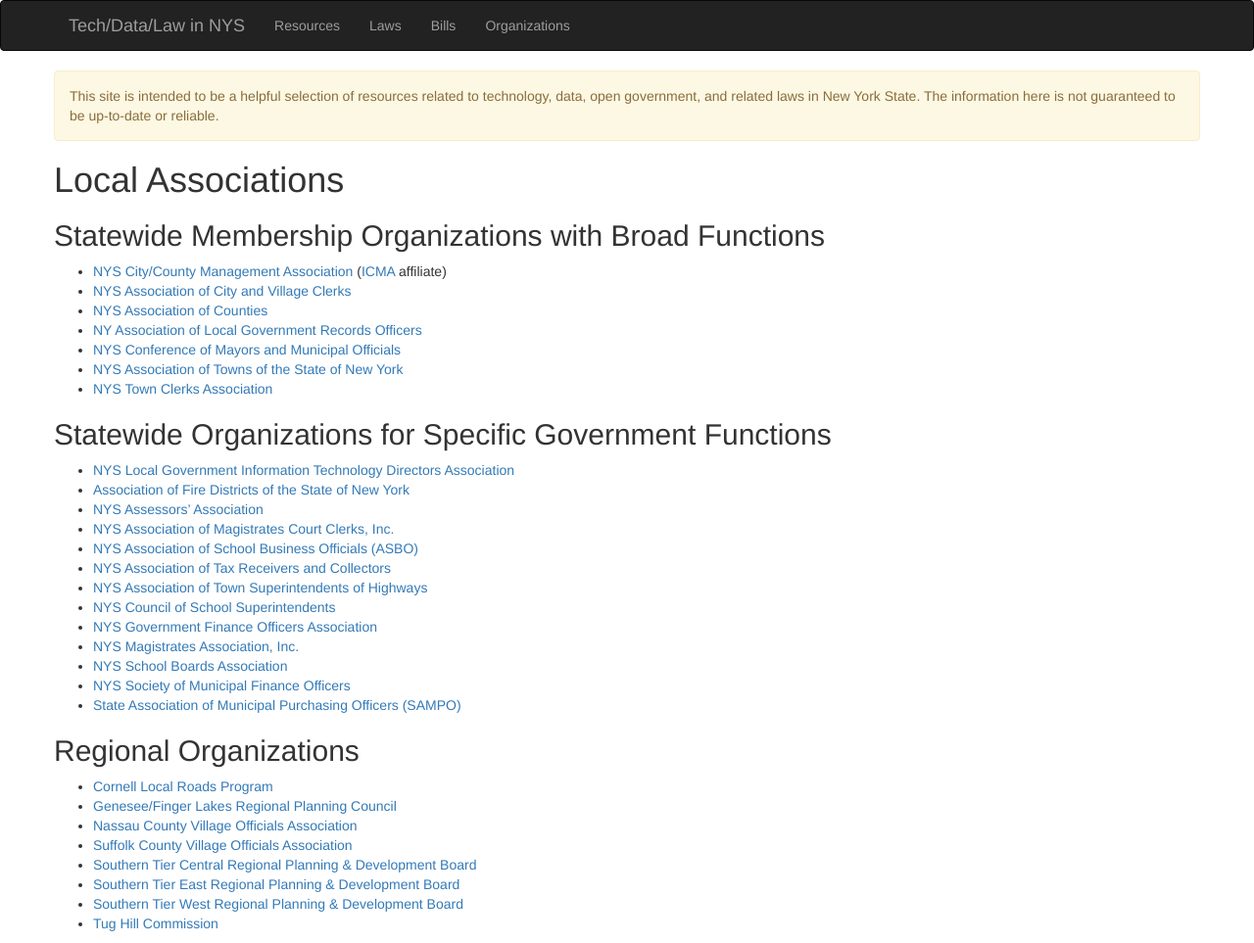
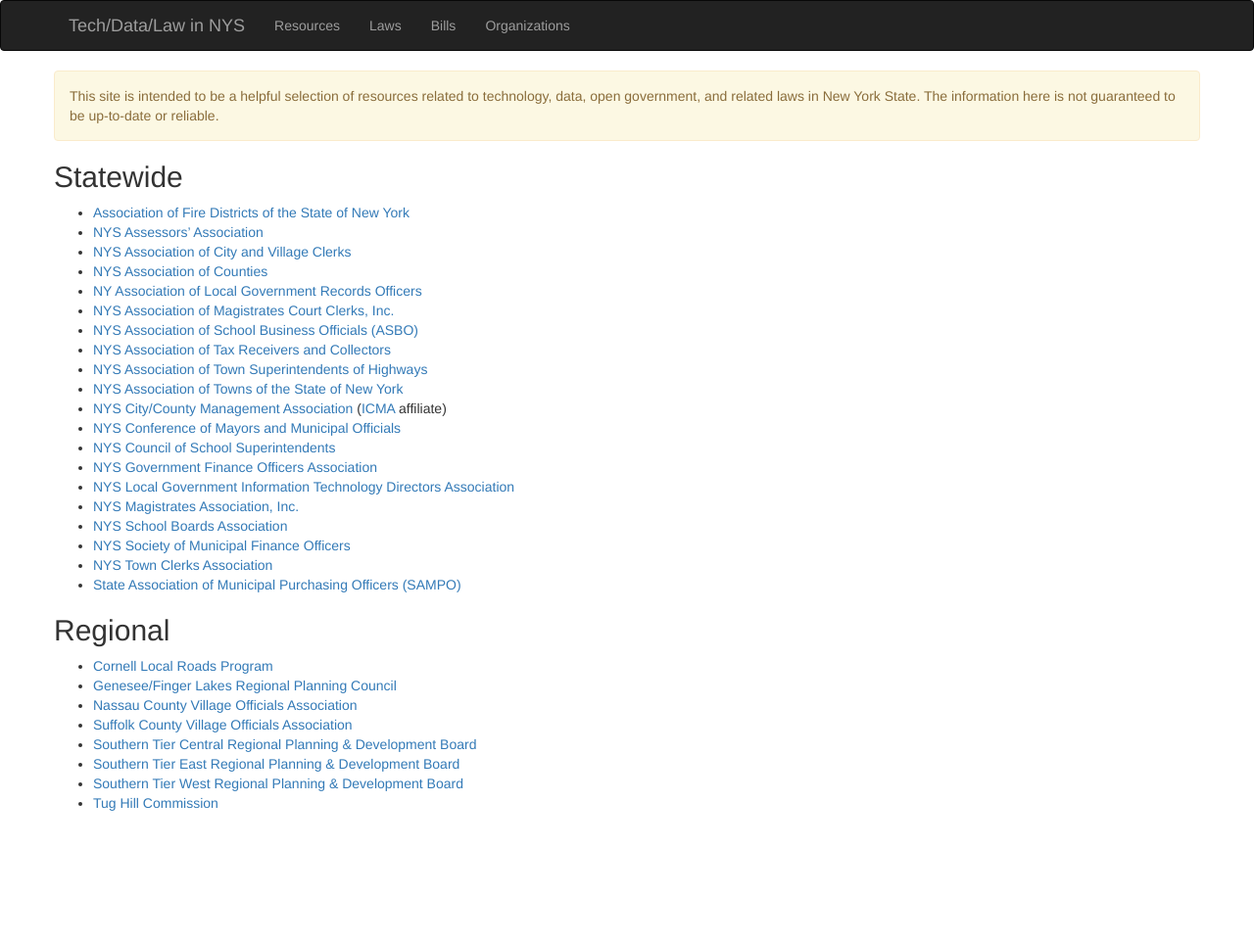
Before and after one commit to technickle/open-data-resources, a Jekyll site: the page built from organizations/index.md, in a window 1280 px wide. Shown: the whole page at 98% size. Built offline with Jekyll 4.4.1, drawn with Linux system fonts in a browser that asks for light colours; nearby versions of some CDN libraries; after the commit the page ends 900 px from its top, so only the background shows below that.

Commit message:
Update index.md

```diff
--- a/organizations/index.md
+++ b/organizations/index.md
@@ -2,35 +2,30 @@
 layout: default
 ---
 
-# Local Associations
+## Statewide
 
-## Statewide Membership Organizations with Broad Functions
-
-* [NYS City/County Management Association](http://www.nyscma.govoffice.com/) ([ICMA](http://icma.org/) affiliate)
+* [Association of Fire Districts of the State of New York](http://www.firedistnys.com/)
+* [NYS Assessors' Association](http://www.nyassessor.com/)
 * [NYS Association of City and Village Clerks](http://www.nysclerks.com/)
 * [NYS Association of Counties](http://www.nysac.org/)
 * [NY Association of Local Government Records Officers](http://www.nyalgro.org/)
-* [NYS Conference of Mayors and Municipal Officials](http://www.nycom.org/)
-* [NYS Association of Towns of the State of New York](http://www.nytowns.org/)
-* [NYS Town Clerks Association](http://www.nystca.com/)
-
-## Statewide Organizations for Specific Government Functions
-
-* [NYS Local Government Information Technology Directors Association](http://www.nyslgitda.org/)
-* [Association of Fire Districts of the State of New York](http://www.firedistnys.com/)
-* [NYS Assessors' Association](http://www.nyassessor.com/)
 * [NYS Association of Magistrates Court Clerks, Inc.](http://www.nysamcc.com/)
 * [NYS Association of School Business Officials (ASBO)](http://www.nysasbo.org/)
 * [NYS Association of Tax Receivers and Collectors](http://www.nysatrc.org/)
 * [NYS Association of Town Superintendents of Highways](http://www.nystownhwys.org/)
+* [NYS Association of Towns of the State of New York](http://www.nytowns.org/)
+* [NYS City/County Management Association](http://www.nyscma.govoffice.com/) ([ICMA](http://icma.org/) affiliate)
+* [NYS Conference of Mayors and Municipal Officials](http://www.nycom.org/)
 * [NYS Council of School Superintendents](http://www.nyscoss.org/)
 * [NYS Government Finance Officers Association](http://www.nysgfoa.org/)
+* [NYS Local Government Information Technology Directors Association](http://www.nyslgitda.org/)
 * [NYS Magistrates Association, Inc.](http://www.nysmagassoc.homestead.com/)
 * [NYS School Boards Association](http://www.nyssba.org/)
 * [NYS Society of Municipal Finance Officers](http://www.nysmunicipalfinanceofficers.org/)
+* [NYS Town Clerks Association](http://www.nystca.com/)
 * [State Association of Municipal Purchasing Officers (SAMPO)](http://www.nysampo.org/)
 
-## Regional Organizations
+## Regional
 
 * [Cornell Local Roads Program](http://www.clrp.cornell.edu/index.htm)
 * [Genesee/Finger Lakes Regional Planning Council](http://www.gflrpc.org/)
```
